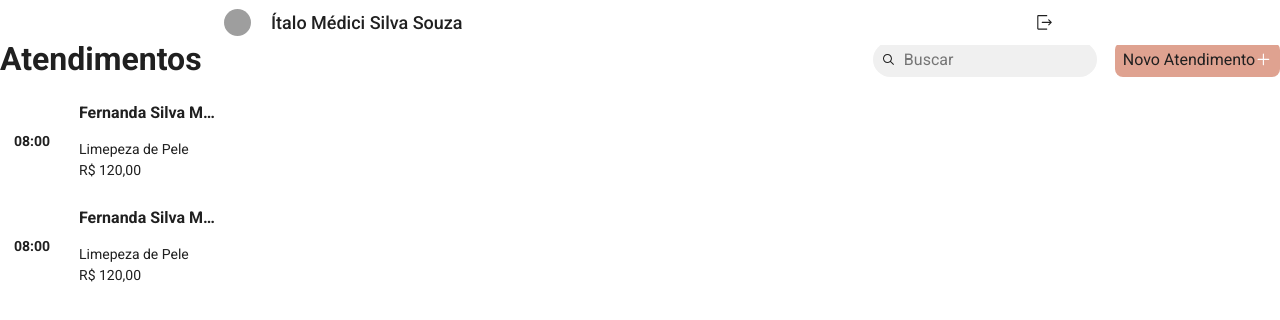
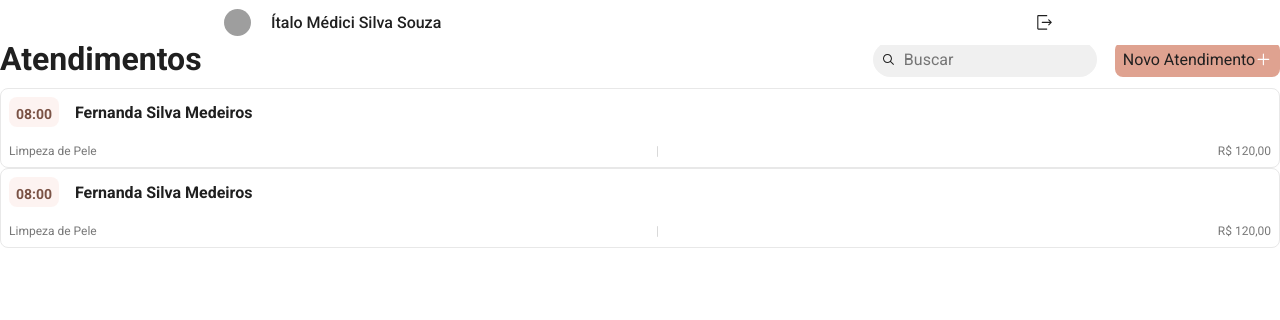
Before and after one commit to ItaloMedici/my-schedule-app, a React (Vite) app in the folder web/: page /home in a window 1280 px wide. Shown: the top 320 px of the page. Built offline with nearby package versions, Linux system fonts and the light colour scheme; grey boxes are pictures that could not be loaded.

Commit message:
fix: layouts

```diff
--- a/web/src/components/Schedule/index.tsx
+++ b/web/src/components/Schedule/index.tsx
@@ -1,21 +1,26 @@
+import { gray } from '@radix-ui/colors';
+import { DividerVerticalIcon } from '@radix-ui/react-icons';
 import React from 'react';
 
-import { Container, Time, Info, Wrapper } from './styles';
+import { Container, Time, Name, Info, Header } from './styles';
 
 const Schedule: React.FC = () => {
   return (
     <Container>
-      <Time>
-        <h1>08:00</h1>
-      </Time>
-      <Info>
-        <h2>Fernanda Silva Medeiros </h2>
+      <Header>
+        <Time>
+          <h1>08:00</h1>
+        </Time>
+        <Name>
+          <h2>Fernanda Silva Medeiros </h2>
+        </Name>
 
-        <Wrapper>
-          <p>Limepeza de Pele</p>
+      </Header>
+        <Info>
+          <p>Limpeza de Pele</p>
+          <DividerVerticalIcon color={gray.gray6} />
           <p>R$ 120,00</p>
-        </Wrapper>
-      </Info>
+        </Info>
     </Container>
   );
 }
--- a/web/src/components/Schedule/styles.ts
+++ b/web/src/components/Schedule/styles.ts
@@ -1,47 +1,59 @@
+import { DrawingPinIcon } from "@radix-ui/react-icons";
+import { css } from "@stitches/react";
 import { styled } from "../../theme/stitches.config";
 
 
+
 export const Container = styled('a', {
-  background: '#FFF',
-  width: '230px',
-  height: '105px',
-
-  borderRadius: '10px',
-  border: '1px solid $grey5',
-
-  display: 'flex',
+  background: '$backgrond',
+  width: '100%',
+  height: 80,
 
   overflow: 'hidden',
+  display: 'flex',
+  flexDirection: 'column',
+  gap: '$4',
+  justifyContent: 'space-between',
+  borderRadius: '$md',
+  padding: '$2',
+  border: '1px solid $gray4',
+  cursor: 'pointer',
 
-  cursor: 'pointer',
+  transition: '.2s',
+
+  '&:hover': {
+    boxShadow: '$elevation'
+  }
 });
 
-
+export const Header = styled('div', {
+  display: 'flex',
+  alignItems: 'center',
+  gap: '$4'
+})
 export const Time = styled('div', {
-  minWidth: '64px',
-  background: 'var(--primary)',
+  width: 50,
+  height: 30,
   display: 'flex',
   alignItems: 'center',
   justifyContent: 'center',
 
+  borderRadius: '$md',
+  background: '$primaryAA',
+  flexShrink: 0,
+
   'h1': {
-    color: 'var(--white)',
-    fontSize: '14px',
+    marginTop: 3,
+    //color: '$gray11',
+    color: '#7a5245',
+    fontSize: '$sm',
   }
 });
 
-export const Info =  styled('div', {
-  width: 'calc(100% - 64px)',
-  padding: '15px',
-
-  display: 'flex',
-  flexDirection: 'column',
-
-  justifyContent: 'space-between',
-
+export const Name =  styled('div', {
   'h2': {
-    fontSize: '16px',
-    color: 'var(--gray-800)',
+    fontSize: '$md',
+    color: '$textColor',
 
     whiteSpace: 'nowrap',
     overflow: 'hidden',
@@ -49,18 +61,15 @@ export const Info =  styled('div', {
   }
 });
 
-export const Wrapper = styled('div', {
+export const Info = styled('div', {
   display: 'flex',
-  flexDirection: 'column',
   justifyContent: 'space-between',
   alignItems: 'flex-start',
+  gap: '$2',
 
   'p': {
-    fontSize: '14px',
-    color: 'var(--gray-500)',
-  },
-
-  'p + p': {
-    marginTop: '5px',
+    fontSize: '$xs',
+    color: '$textColor',
+    opacity: .6,
   }
 });
--- a/web/src/components/User/styles.ts
+++ b/web/src/components/User/styles.ts
@@ -5,12 +5,12 @@ export const Container = styled('div', {
   alignItems: 'center',
 
   'h1': {
-    color: 'var(--gray-800)',
-    fontSize: '18px',
+    color: '$textColor',
+    fontSize: '$md',
     fontWeight: 500
   },
 
-  '@media (max-width: 400px)': {
+  '@bp4': {
     'h1': {
       display: 'none',
     }
```
